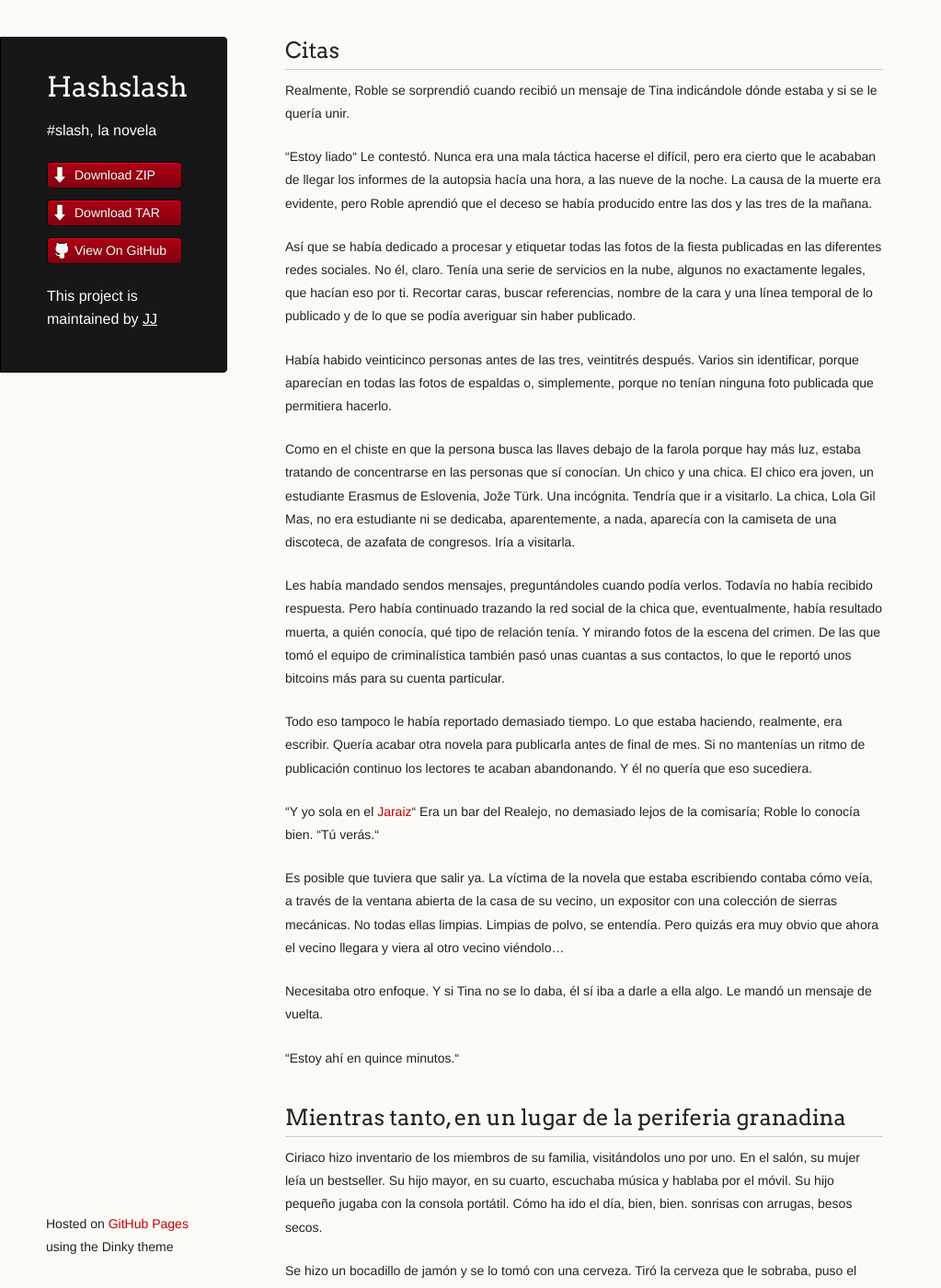
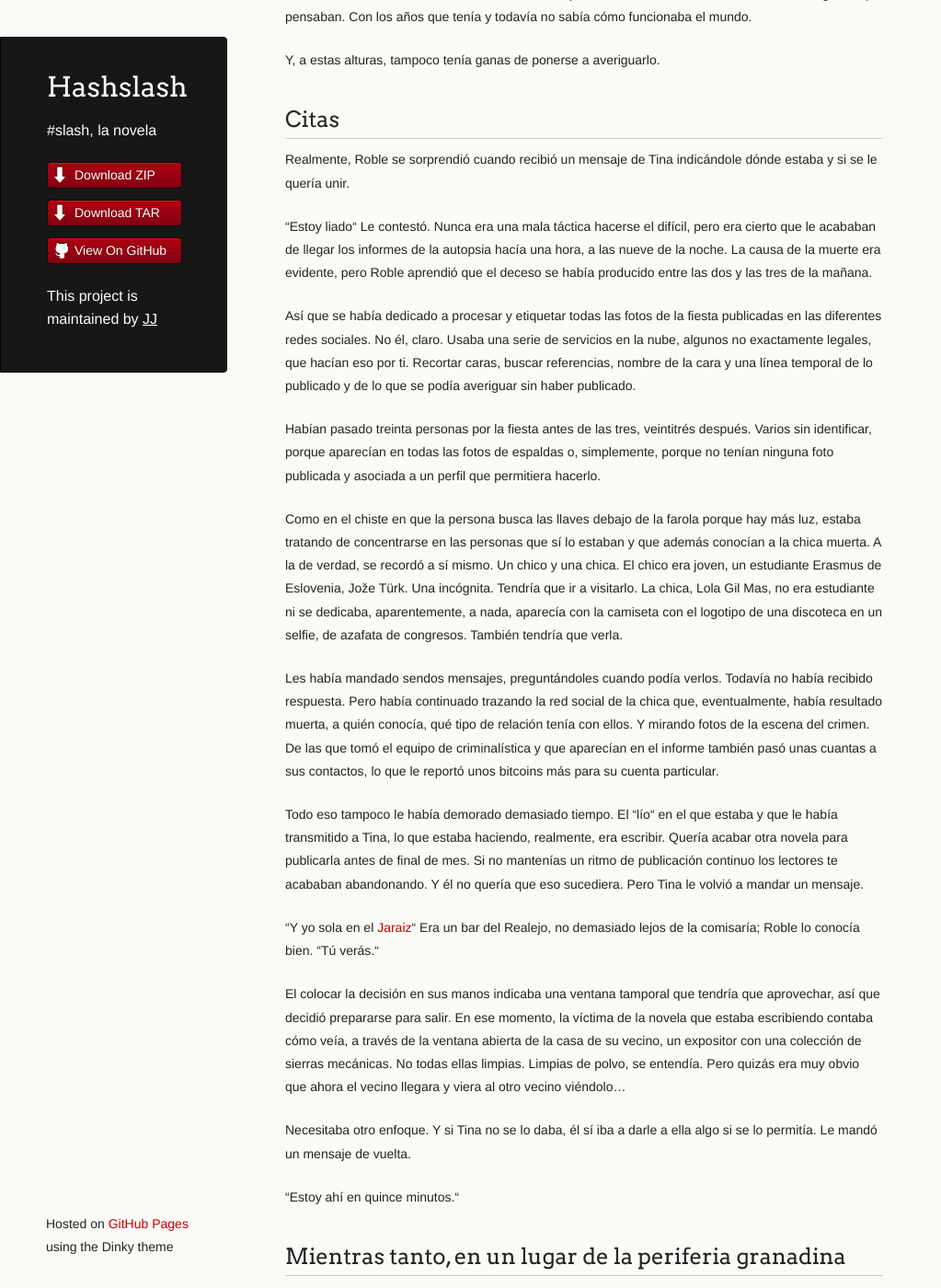
Before and after one commit to JJ/HashSlash, a Jekyll site: the page built from texto/HashSlash.md, in a window 1280 px wide and 1400 px high, scrolled down 23669 px. Shown: the whole window at 92% size, without its empty margins (0-1023 px from the left). Built offline with Jekyll 4.4.1, drawn with Linux system fonts in a browser that asks for light colours; some of the changed text lies outside the part shown.

Commit message:
Sync texto/HashSlash.md from master to gh-pages

```diff
--- a/texto/HashSlash.md
+++ b/texto/HashSlash.md
@@ -279,12 +279,12 @@ compi.
 — ¡No! - dijo el viejuno, consiguiendo finalmente levantarse y
 abriendo mucho los ojos. El otro, mientras tanto, la miraba con esas
 gafas de hipster mientras se llevaba los dedos a una de las patillas,
-la derecha, que era un poco más gorda. Para hacerle una foto, claro, a estas alturas todo el mundo sabía cómo funcionaban esas gafas de Goole. Sin saber por qué, que no le hizo maldita la gracia ser fotografiada. O no le habría hecho tratándose
+la derecha, que era un poco más gorda. Para hacerle una foto, claro, a estas alturas todo el mundo sabía cómo funcionaban esas gafas de Google. Sin saber por qué, no le hizo maldita la gracia ser fotografiada. O no le habría hecho tratándose
 de otra persona, pero qué diablos, las fotos la amaban. Estaba mona hasta con resaca.
 
 — Vale, vale, vale. Ya está. Cuando salga el novio, o ella, o los dos, me avisáis. Y otra
-cosa no tendríais, aspirina, gelocatil. ¿Oxicodona? - dijo, mirando al
-hipster.
+cosa no tendríais, aspirina, Gelocatil. ¿Oxicodona? - dijo, mirando al
+hipster con una mueca un tanto sarcástica.
 
 — No, Tina. Nada. Ya lo siento -, le dijo sonriendo. Seguro
 que estuvo en la fiesta, si no, ¿cómo sabía su nombre? O se lo habría
@@ -478,13 +478,13 @@ momento consolación de damisela en apuros tenía su gracia, pero para
 eso estaba su compañero que tenía más experiencia en el tema y ninguna
 posibilidad de sacar provecho de la situación.
 
-—Qué buen rato hemos echado-, dijo Roble.- ¿Me pasas tu número de teléfono?
+—Bien-, dijo Roble.- ¿Tu contacto?
 
 Todavía no habían empezado el interrogatorio *oficial*, ni se
 consideraba testigo ni ninguna otra figura procesal. ¿Por qué no iba a
 poder quedar con ella y lo que surgiera? Se dieron la mano para que
-sus pulseras intercambiaran los datos de contacto; Roble dejó la suya
-unos segundos más de lo estrictamente necesario y Tina no hizo ademán
+sus pulseras intercambiaran los datos de contacto; Roble dejó
+su mano entrelazada unos segundos más de lo estrictamente necesario. Tina no hizo ademán
 de soltarse.
 
 Matar
@@ -805,7 +805,7 @@ demanda es el texto, ¿sabes?. Más portable, más ubicuo, más modos de
 interacción. Más largo, más oportunidades de interacción, más
 posibilidades de viralidad, ¿no?
 
-Su compañero o compañera emitió un sonido de continuidad de la
+Su compañero o compañera emitió un sonido para indicar continuidad en la
 comunicación. Quien hablaba, una persona que, por la voz, podría tener
 tanto la edad de Ciriaco como la de Roble, continuaba. Las gafas de
 Roble habían recolectado las firmas electrónicas de todo el mundo y ya
@@ -824,7 +824,7 @@ Asterisco.
 
 —Además, lo mejor de los libros es que la gente *no los lee*, ¿te das
 cuenta? Satisfacen su necesidad inmediata de adquirir algo, por poco
-dinero, o de poseer y pueden vanagloriarse de ello en las redes
+dinero, o de poseerlo para poder vanagloriarse de ello en las redes
 sociales, ¿sabes?
 
 Roble se entretuvo mirando el perfil de la chica muerta, Demelza. Ahí
@@ -933,7 +933,7 @@ la barbilla a la amalgama de dos chicas. Ciriaco abrió las manos
 indicándole que no tenía ni idea y le hizo dos gestos simétricos con
 la cabeza indicándole que se largara.
 
-##Vuelta al ruedo
+## Vuelta al ruedo
 
 —¿Quién es la muerta? - preguntó Roble.
 
@@ -975,7 +975,7 @@ atención a la jueza, - dijo, con un gesto de perplejidad. -
 Que es donde hemos encontrado este DNI,
 o sea que era de la muerta.
 
-Roble miró.
+Roble miró el DNI y le hizo una mueca a Ciriaco.
 
 —La de verdad. A partir de ahora, la muerta de verdad será la muerta
 de verdad. La otra, sólo *la muerta*.
@@ -984,7 +984,7 @@ de verdad. La otra, sólo *la muerta*.
 
 —Ni peros ni manzanas. Yo me entiendo.
 
-Roble miró de reojo a Tina, que apoyada en una pared, charlaba
+Roble miró de reojo a Tina que, apoyada en una pared, charlaba
 animadamente con Demelza. Esta, sin embargo, miraba con cierto
 nerviosismo hacia la puerta del pasillo que daba a su habitación,
 de donde procedían ruidos de frotar de plásticos, de fotos disparadas
@@ -1013,12 +1013,13 @@ relativamente novata que Roble veía por primera vez. Venían cargados
 con una bolsa reutilizable del Mercadona en la que ponía PRUEBAS
 escrito en rotulador.
 
-—Ya avisamos nosotros a los de la furgoneta de fiambres, - dijo él.
+—Ya avisamos nosotros a los de la furgoneta de los fiambres, - dijo el
+agente.
 
 Salieron en un momento era espacial, con los trajes de papel, que
 Roble se moría por fotografiar pero que en esta ocasión no había
 estado suficientemente rápido como para hacerlo. Sus neuronas le
-estaban traicionando.
+estaban fallando, malditas.
 
 Pasaron al lado de las dos chicas diciéndole, de una forma un tanto
 automática, “Mi pésame“. Tina soltó una risita. Demelza la miró,
@@ -1026,8 +1027,11 @@ poniendo inmediatamente los ojos en blanco.
 
 Al momento salieron la jueza y el secretario.
 
-—Esto está listo-, dijo el secretario. La jueza estaba blanca, pero
-recuperó el color rápidamente.
+—Esto está listo-, dijo el secretario. La jueza estaba blanca y además
+era Blanca, pensó Roble, una ocasión propicia para que un hipotético
+extranjero presente tradujera correctamente *is* dijera lo que dijera. Pero
+recuperó el color rápidamente, dejando al extranjero con el dilema de
+decir “estar“ donde deberería haber dicho “ser“ o al revés.
 
 —En cuanto que sepáis algo, me llamáis. Ciriaco, ¿no? - Ciriaco
 asintió. - Pasadme los teléfonos por si os tengo que llamar. ¿Se os
@@ -1217,7 +1221,7 @@ todavía no sabe cómo funciona el mundo".
 Ciriaco, en realidad, pensaba que tenían razón. Si lo supiera, no se
 lo iba a contar. Pero él entró en la policía de esa forma, muchos años
 de academia y de gimnasio, muchas horas de juventud perdidas. Si había
-otra forma, él no lo sabía. Pero no creía que la hubiera.  Por eso
+otra forma, él no la conocía. Pero no creía que la hubiera.  Por eso
 tenían razón en lo segundo que pensaban. Con los años que tenía y
 todavía no sabía cómo funcionaba el mundo.
 
@@ -1236,42 +1240,49 @@ producido entre las dos y las tres de la mañana.
 
 Así que se había dedicado a procesar y etiquetar todas las fotos de la
 fiesta publicadas en las diferentes redes sociales. No él,
-claro. Tenía una serie de servicios en la nube, algunos no exactamente
+claro. Usaba una serie de servicios en la nube, algunos no exactamente
 legales, que hacían eso por ti. Recortar caras, buscar referencias,
 nombre de la cara y una línea temporal de lo publicado y de lo que se
 podía averiguar sin haber publicado.
 
-Había habido veinticinco personas antes de las tres, veintitrés
+Habían pasado treinta personas por la fiesta antes de las tres, veintitrés
 después. Varios sin identificar, porque aparecían en todas las fotos
-de espaldas o, simplemente, porque no tenían ninguna foto publicada
+de espaldas o, simplemente, porque no tenían ninguna foto publicada y
+asociada a un perfil
 que permitiera hacerlo.
 
 Como en el chiste en que la persona busca las llaves debajo de la
 farola porque hay más luz, estaba tratando de concentrarse en las
-personas que sí conocían. Un chico y una chica. El chico era joven, un
+personas que sí lo estaban y que además conocían a la chica muerta. A
+la de verdad, se recordó a sí mismo. Un chico y una chica. El chico era joven, un
 estudiante Erasmus de Eslovenia, Jože Türk. Una incógnita. Tendría que
 ir a visitarlo. La chica, Lola Gil Mas, no era estudiante ni se
-dedicaba, aparentemente, a nada, aparecía con la camiseta de una
-discoteca, de azafata de congresos. Iría a visitarla.
+dedicaba, aparentemente, a nada, aparecía con la camiseta con el
+logotipo de una
+discoteca en un selfie, de azafata de congresos. También tendría que verla.
 
 Les había mandado sendos mensajes, preguntándoles cuando podía
 verlos. Todavía no había recibido respuesta. Pero había continuado
 trazando la red social de la chica que, eventualmente, había resultado
-muerta, a quién conocía, qué tipo de relación tenía. Y mirando fotos
-de la escena del crimen. De las que tomó el equipo de criminalística
+muerta, a quién conocía, qué tipo de relación tenía con ellos. Y mirando fotos
+de la escena del crimen. De las que tomó el equipo de criminalística y
+que aparecían en el informe
 también pasó unas cuantas a sus contactos, lo que le reportó unos
 bitcoins más para su cuenta particular.
 
-Todo eso tampoco le había reportado demasiado tiempo. Lo que estaba
+Todo eso tampoco le había demorado demasiado tiempo. El “lío“ en el
+que estaba y que le había transmitido a Tina, lo que estaba
 haciendo, realmente, era escribir. Quería acabar otra novela para
 publicarla antes de final de mes. Si no mantenías un ritmo de
-publicación continuo los lectores te acaban abandonando. Y él no
-quería que eso sucediera.
+publicación continuo los lectores te acababan abandonando. Y él no
+quería que eso sucediera. Pero Tina le volvió a mandar un mensaje.
 
 “Y yo sola en el [Jaraiz](http://detapeoporgranada.blogspot.com.es/2010/04/jaraiz-editado.html)“ Era un bar del Realejo, no demasiado lejos de
 la comisaría; Roble lo conocía bien. “Tú verás.“
 
-Es posible que tuviera que salir ya. La víctima de la novela que
+El colocar la decisión en sus manos indicaba una ventana tamporal que
+tendría que aprovechar, así que decidió prepararse para salir. En ese
+momento, la víctima de la novela que
 estaba escribiendo contaba cómo veía, a través de la ventana abierta de la
 casa de su
 vecino, un expositor con una colección de sierras mecánicas. No todas
@@ -1279,20 +1290,23 @@ ellas limpias. Limpias de polvo, se entendía. Pero quizás era muy
 obvio que ahora el vecino llegara y viera al otro vecino viéndolo...
 
 Necesitaba otro enfoque. Y si Tina no se lo daba, él sí iba a darle a
-ella algo. Le mandó un mensaje de vuelta.
+ella algo si se lo permitía. Le mandó un mensaje de vuelta.
 
 “Estoy ahí en quince minutos.“
 
 ## Mientras tanto, en un lugar de la periferia granadina
 
-Ciriaco hizo inventario de los miembros de su familia, visitándolos
+Ciriaco llegó a su casa e hizo inventario de los miembros de su
+familia, visitándolos
 uno por uno. En el salón, su
 mujer leía un bestseller. Su hijo mayor, en su cuarto, escuchaba
 música y hablaba por el móvil. Su hijo pequeño jugaba con la consola
-portátil. Cómo ha ido el día, bien, bien. sonrisas con arrugas, besos secos.
-
-Se hizo un bocadillo de jamón y se lo tomó con una cerveza. Tiró la cerveza que le sobraba, puso el cubierto en el lavavajillas y se fue a
-su cuarto y se puso la serie policíaca que estuvieran echando en ese
+portátil. Cómo ha ido el día, bien, bien. sonrisas con arrugas, besos
+secos, cariños unilaterales.
+
+Se fue a la cocina, se hizo un bocadillo de jamón y se lo tomó con una
+Alhambra. Cuando terminó, tiró la cerveza que le sobraba por el fregadero, puso el cubierto en el lavavajillas y se fue a
+su cuarto. Se puso la serie policíaca que estuvieran echando en ese
 momento, una serie coreana titulada “Mala gente“. Se durmió antes del
 informe del forense.
 
@@ -1316,14 +1330,14 @@ Paul Theroux.
 
 ## Nuboso, con posibilidad de polvo
 
-Roble se puso los auriculares para que el móvil le leyera el completo
+Roble se puso los auriculares para que el móvil le leyera al completo
 el informa del forense según bajaba la cuesta para encontrarse con
 Tina. Nada de tóxicos más allá de lo esperable tras una fiesta, nada
 de signos de violación, ni rastros de maltrato habitual excepto una
 fractura soldada tiempo atrás. No había restos de piel bajo las uñas,
 saliva en ningún sitio. El asesino, o quizás la asesina, había
-llegado, la había apuñalado por la espalda y se había largado. O se
-había quedado a verla desangrarse, lentamente, viendo cómo el charco
+llegado, la había apuñalado por la espalda sin que ella reaccionara y se había largado. O se
+había quedado a verla desangrarse, lentamente, contemplando  cómo el charco
 de sangre se expandía hasta que el corazón dejaba de latir y ya dejaba
 de expandirse con cada latido, simplemente fluía mansamente fuera del
 cuerpo.
@@ -1340,11 +1354,15 @@ publicidad. ¿Qué nos decía todo esto del asesino?
 Roble tenía un app que perfilaba a los posibles sospechosos a partir
 de los datos conocidos del crimen. También había hecho
 [algún curso online sobre análisis de escena del crimen](http://www.strath.ac.uk/press/newsreleases/headline_746589_en.html). Pero
-aquí se podía aplicar el sentido común. Un ejercicio vano, porque el
+aquí se podía aplicar el sentido común. Que podía ser un ejercicio vano, porque el
 libro sobre el sentido común de los asesinos todavía no estaba
 escrito. Pero, ante la falta de experiencia de Roble en la
 investigación de asesinatos, era lo único a lo que podía recurrir. Así
-que decidió fijarse especialmente en el Erasmus esloveno.
+que decidió fijarse especialmente en el Erasmus esloveno, el colectivo
+de las animadoras de discoteca y azafatas de congresos no se suele
+caracterizar por sus instintos asesinos. Y los eslovenos... bueno, son
+eslovenos. Tendría que entrevistarlo. Mañana,
+claro.
 
 Llegaba ya al Jaraiz, atravesando calles vacías con ventanas cerradas,
 callejones que olían a humedad y a meados con carteles que, desde sus
@@ -1690,6 +1708,16 @@ delegó en el cuerpo la mayor parte de sus funciones. Roble sólo dijo:
 
 —Bien.
 
+Demelza a horcajadas sobre su pecho, alzó los brazos. En una mano
+tenía una máscara brillante, cromada, con aristas y agujeros para la
+boca y los ojos. Le pidió que se la pusiera. Cuando se la hubo puesto,
+se inclinó y sacó de su bolso, en la mesita de noche, un sobre
+cuadrado, plateado, con un preservativo. Roble lo abrió y sacó de él
+un objeto brillante, cromado, que al desenrrollarse y ponerse en el
+miembro se convirtió en una escultura fálica metálica. Y con LEDs.
+
+— Piezoeléctricos - dijo ella.
+
 ## Despertar
 
 Ciriaco se despertó con unas ingentes ganas de orinar. O eso o un
```
Also changed, not shown: other parts of texto/HashSlash.md (+2 -2 lines).
